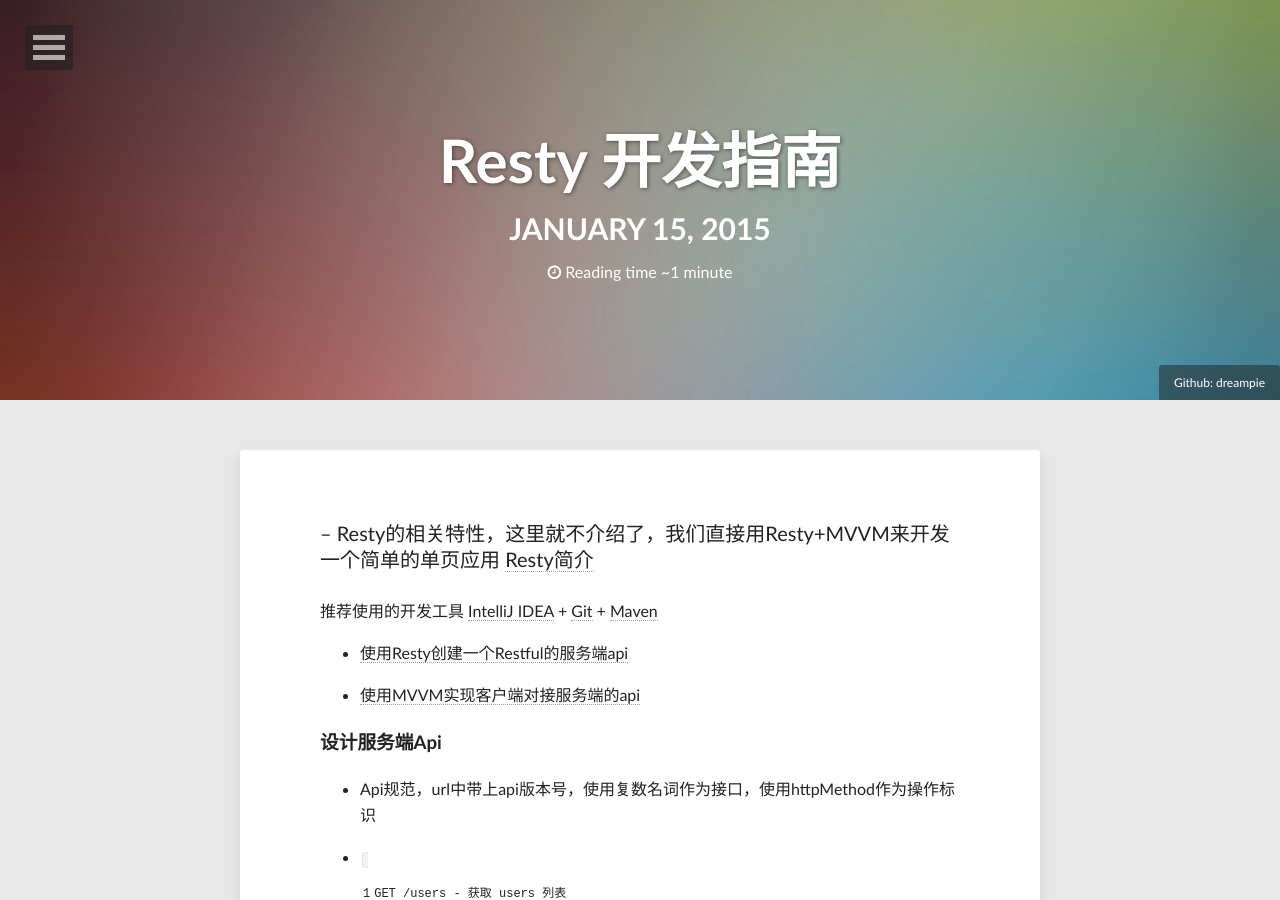
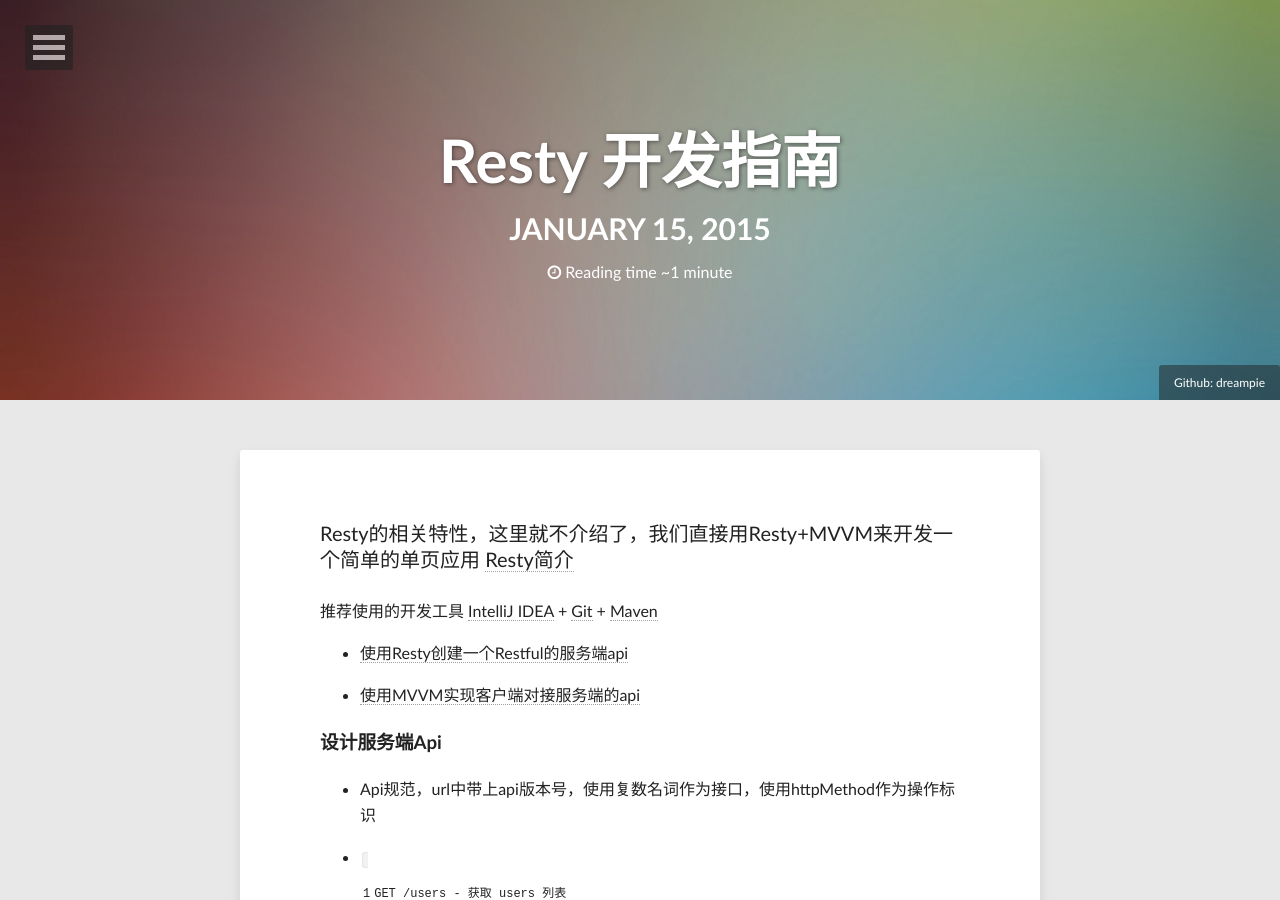
Before and after one commit to Dreampie/dreampie.github.io, a Jekyll site: the page built from _posts/2015-01-15-resty-get-started.md, in a window 1280 px wide and 900 px high. Built offline with Jekyll 4.4.1, drawn with Linux system fonts in a browser that asks for light colours; comment, search, counter and statistics services are not loaded.

Commit message:
add resty get  started

````diff
--- a/_posts/2015-01-15-resty-get-started.md
+++ b/_posts/2015-01-15-resty-get-started.md
@@ -9,7 +9,6 @@
   creditlink: http://www.dargadgetz.com/ios-7-abstract-wallpaper-pack-for-iphone-5-and-ipod-touch-retina/
 ---
 
---
 Resty的相关特性，这里就不介绍了，我们直接用Resty+MVVM来开发一个简单的单页应用 [Resty简介](http://resty.dreampie.cn)
 
 推荐使用的开发工具 [IntelliJ IDEA](http://www.jetbrains.com/idea/download/) + [Git](http://www.git-scm.com/downloads) + [Maven](http://maven.apache.org/download.cgi)
@@ -20,6 +19,7 @@
 * [使用MVVM实现客户端对接服务端的api](#client)
 
 ###设计服务端Api
+<span id="server"></span>
 * Api规范，url中带上api版本号，使用复数名词作为接口，使用httpMethod作为操作标识
 
  * ```GET /users - 获取 users 列表```
````
